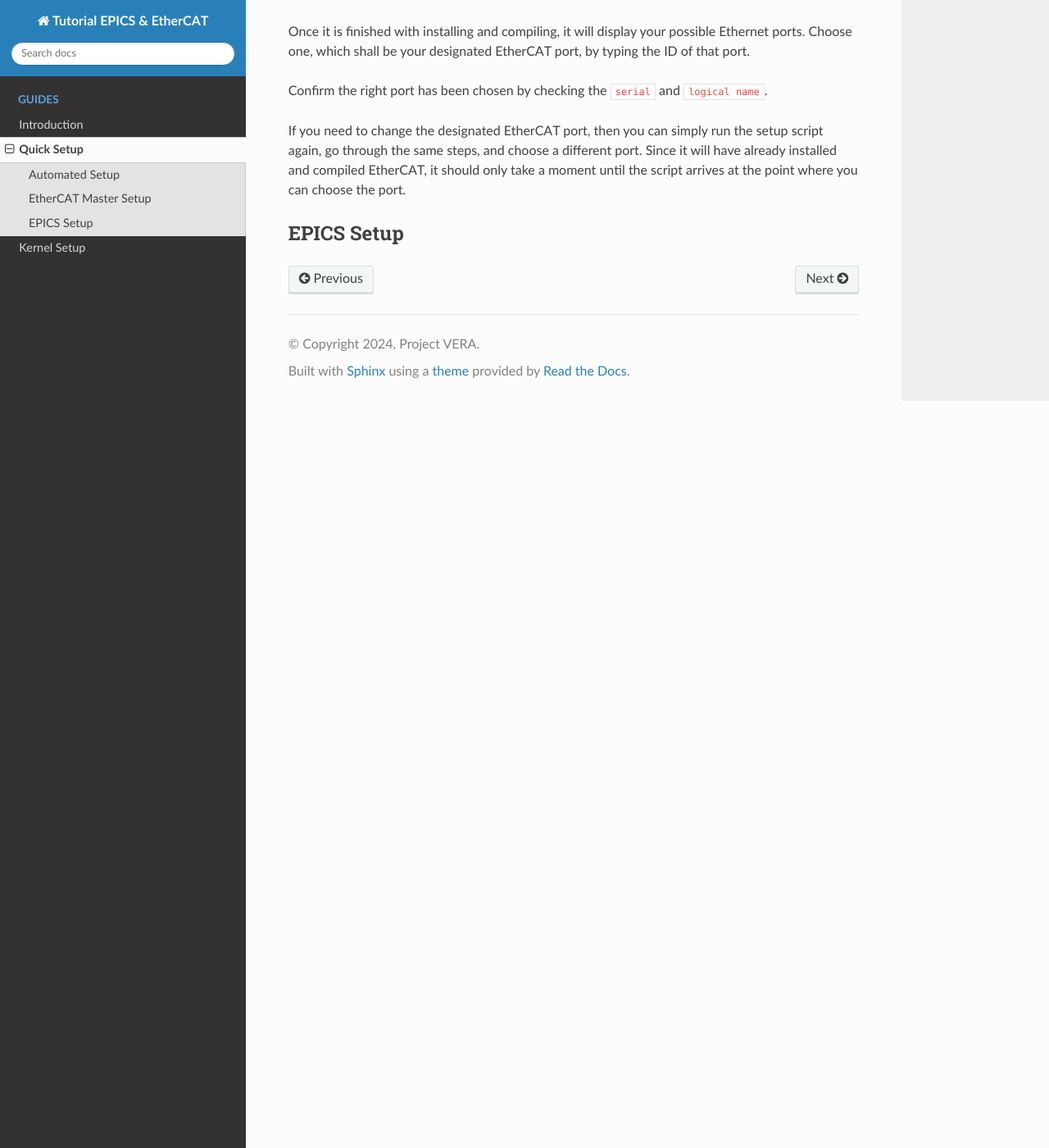
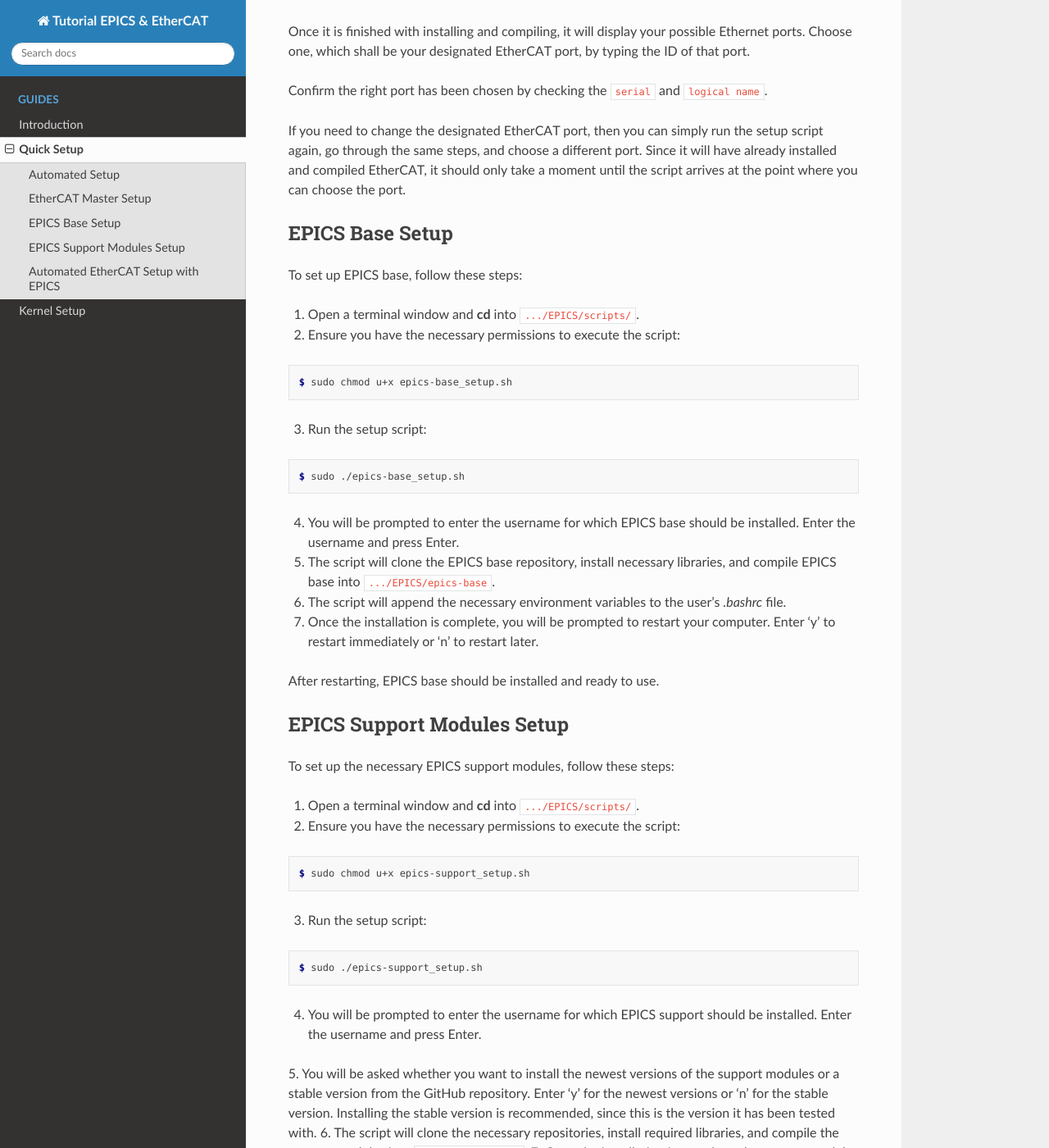
Before and after one commit to vera-univie/Tutorial-EPICS-EtherCAT, a Sphinx documentation site: the page built from docs/source/quick_setup.rst, in a window 1280 px wide and 1400 px high, scrolled down 1736 px. Shown: the whole window at 82% size. Built offline with Sphinx 7.4.7 and the Read the Docs theme 3.1.0, drawn with Linux system fonts in a browser that asks for light colours; some of the changed text lies outside the part shown.

Commit message:
added instructions for use auf installation scripts for EPICS and EtherCAT

```diff
--- a/docs/source/quick_setup.rst
+++ b/docs/source/quick_setup.rst
@@ -76,5 +76,79 @@
 Since it will have already installed and compiled EtherCAT, it should only take a moment until the script arrives at the point where you can choose the port.
 
 
-EPICS Setup
+EPICS Base Setup
 -------------------------
+
+To set up EPICS base, follow these steps:
+
+1. Open a terminal window and **cd** into ``.../EPICS/scripts/``.
+2. Ensure you have the necessary permissions to execute the script:
+
+.. code-block:: console
+
+    $ sudo chmod u+x epics-base_setup.sh
+
+3. Run the setup script:
+
+.. code-block:: console
+
+    $ sudo ./epics-base_setup.sh
+
+4. You will be prompted to enter the username for which EPICS base should be installed. Enter the username and press Enter.
+5. The script will clone the EPICS base repository, install necessary libraries, and compile EPICS base into ``.../EPICS/epics-base``.
+6. The script will append the necessary environment variables to the user's `.bashrc` file.
+7. Once the installation is complete, you will be prompted to restart your computer. Enter 'y' to restart immediately or 'n' to restart later.
+
+After restarting, EPICS base should be installed and ready to use.
+
+
+EPICS Support Modules Setup
+----------------------------
+
+To set up the necessary EPICS support modules, follow these steps:
+
+1. Open a terminal window and **cd** into ``.../EPICS/scripts/``.
+2. Ensure you have the necessary permissions to execute the script:
+
+.. code-block:: console
+
+    $ sudo chmod u+x epics-support_setup.sh
+
+3. Run the setup script:
+
+.. code-block:: console
+
+    $ sudo ./epics-support_setup.sh
+
+4. You will be prompted to enter the username for which EPICS support should be installed. Enter the username and press Enter.
+5. You will be asked whether you want to install the newest versions of the support modules or a stable version from the GitHub repository. Enter 'y' for the newest versions or 'n' for the stable version.
+Installing the stable version is recommended, since this is the version it has been tested with.
+6. The script will clone the necessary repositories, install required libraries, and compile the support modules into ``.../EPICS/support``.
+7. Once the installation is complete, the support modules should be ready to use.
+
+After completing these steps, your EPICS support modules should be installed and ready for use.
+
+
+Automated EtherCAT Setup with EPICS
+-----------------------------------
+
+To automate the installation and setup of EtherCAT functionality with EPICS, follow these steps:
+
+1. Open a terminal window and **cd** into ``.../EPICS/scripts/``.
+2. Ensure you have the necessary permissions to execute the script:
+
+.. code-block:: console
+
+    $ sudo chmod u+x epics-ethercat_setup.sh
+
+3. Run the setup script:
+
+.. code-block:: console
+
+    $ sudo ./epics-ethercat_setup.sh
+
+4. You will be prompted to enter your EtherLAB directory (e.g. ``.../EtherLAB/ethercat-master-etherlab/``). Enter the path and press Enter.
+5. The script will clone the necessary repositories, install required libraries, and compile the EtherCAT modules into ``.../EPICS/ethercat``.
+6. The script will also configure the necessary paths and environment variables.
+
+After completing these steps, your EtherCAT functionality with EPICS should be installed and ready for use.
```
Also changed, not shown: 5 other files.
